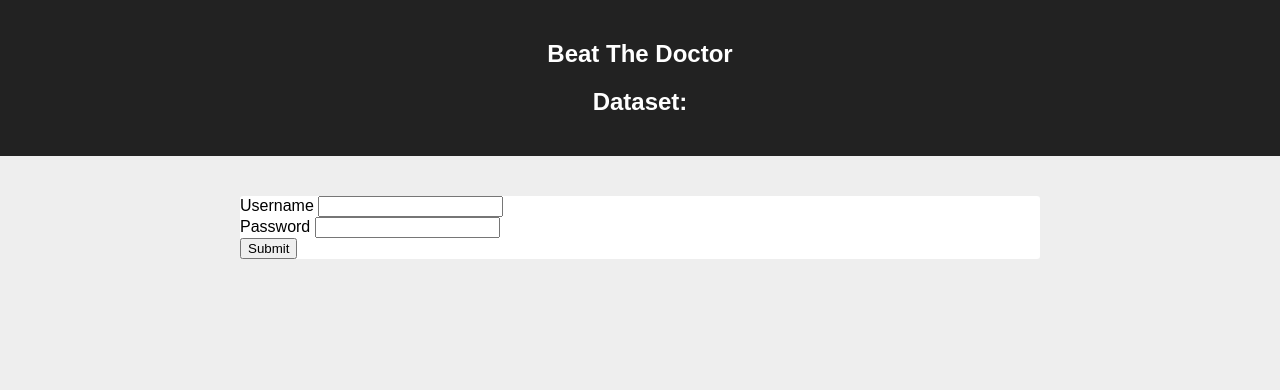
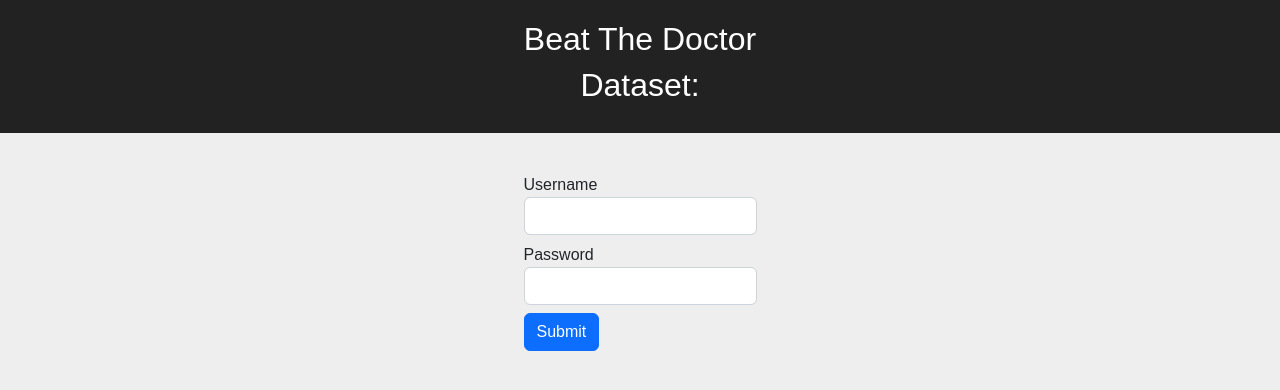
Before and after one commit to Causality-C/tum-ai-makeathon-2022, a React (Create React App) app in the folder frontend/: page / in a window 1280 px wide. Shown: the top 390 px of the page. Built offline with nearby package versions, Linux system fonts and the light colour scheme; no server answers.

Commit message:
update ui

```diff
--- a/frontend/package.json
+++ b/frontend/package.json
@@ -3,6 +3,7 @@
   "version": "2.0.0",
   "private": false,
   "dependencies": {
+    "bootstrap": "^5.2.1",
     "prop-types": "^15.6.2",
     "react": "^16.5.2",
     "react-dom": "^16.5.2",
--- a/frontend/src/components/Login.js
+++ b/frontend/src/components/Login.js
@@ -3,24 +3,6 @@ import PropTypes from "prop-types";
 
 
 export default class Login extends Component{
-    // const [errorMessages, setErrorMessages] = useState({});
-    // const [isSubmitted, setIsSubmitted] = useState(false);
-
-    // const errors = {
-    //     uname: "invalid username",
-    //     pass: "invalid password"
-    // };
-
-    // const database = [
-    //     {
-    //     username: "user1",
-    //     password: "pass1"
-    //     },
-    //     {
-    //     username: "user2",
-    //     password: "pass2"
-    //     }
-    // ];
     constructor(props) {
         super(props);
 
@@ -81,19 +63,17 @@ export default class Login extends Component{
     render()
     {
         return (
-            <div className="container form">
-                <form onSubmit={this.handleSubmit}>
-                    <div className="input-container">
+            <div className="container bg-transparent d-flex justify-content-center">
+                <form onSubmit={this.handleSubmit} className="">
+                    <div className="form-group mb-2">
                         <label>Username </label>
-                        <input type="text" name="uname" required />
+                        <input class="form-control" type="text" name="uname" required />
                     </div>
-                    <div className="input-container">
+                    <div className="form-group mb-2">
                         <label>Password </label>
-                        <input type="password" name="pass" required />
+                        <input class="form-control" type="password" name="pass" required />
                     </div>
-                    <div className="button-container">
-                        <input type="submit" />
-                    </div>
+                    <button className="btn btn-primary" type="submit">Submit</button>
                 </form>
             </div>
         )
--- a/frontend/src/index.js
+++ b/frontend/src/index.js
@@ -1,8 +1,10 @@
 import React from 'react';
 import ReactDOM from 'react-dom';
+import 'bootstrap/dist/css/bootstrap.css';
 import './index.css';
 import App from './App';
 import * as serviceWorker from './serviceWorker';
+
 
 ReactDOM.render(<App />, document.getElementById('root'));
 
```
Also changed, not shown: 1 other file (tests, documents, lock files or other folders).
